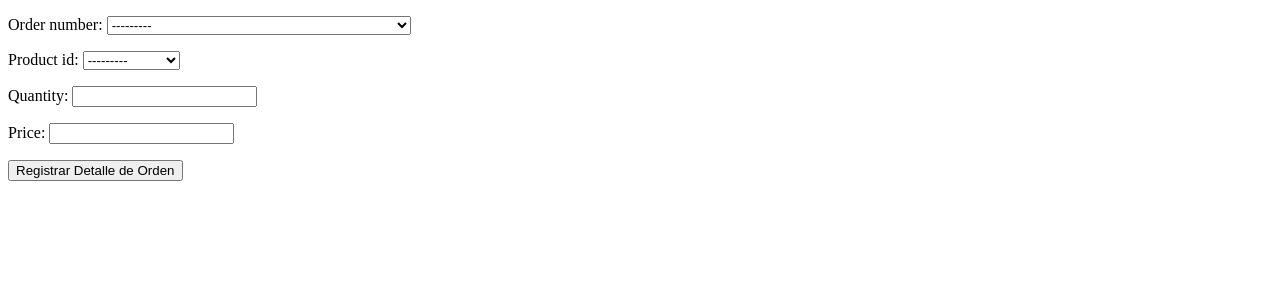
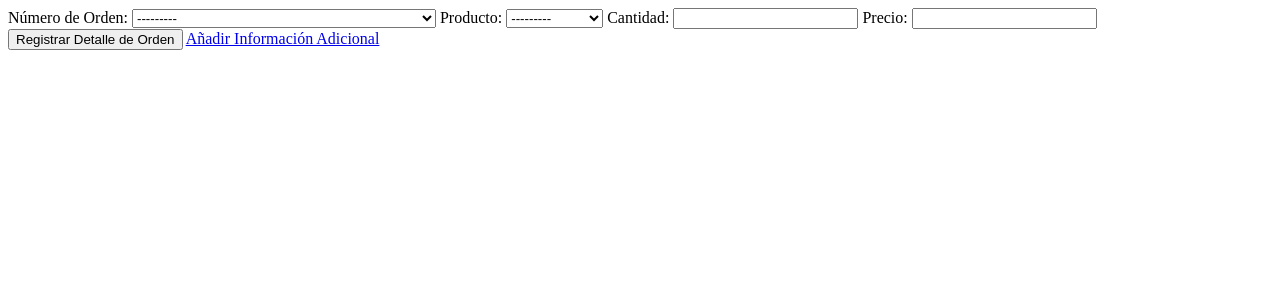
Before and after one commit to Samhernesp/PolyglotSystem, a Django app: page /orderDetail/ in a window 1280 px wide. Shown: the top 300 px of the page. Run offline with Django 4.2, Linux system fonts and the light colour scheme; tables that the repository leaves empty hold one stand-in row (values such as "Sample post").

Commit message:
fix product details view

```diff
--- a/clients/templates/registerOrderDetail.html
+++ b/clients/templates/registerOrderDetail.html
@@ -1,13 +1,24 @@
 <!DOCTYPE html>
-<html>
+<html lang="en">
 <head>
+    <meta charset="UTF-8">
+    <meta name="viewport" content="width=device-width, initial-scale=1.0">
     <title>Registrar Detalle de Orden</title>
+
 </head>
 <body>
-<form method="post">
-    {% csrf_token %}
-    {{ form.as_p }}
-    <button type="submit">Registrar Detalle de Orden</button>
-</form>
+    <form method="post">
+        {% csrf_token %}
+        <label for="{{ form.order_number.id_for_label }}">Número de Orden:</label>
+        {{ form.order_number }}
+        <label for="{{ form.product_id.id_for_label }}">Producto:</label>
+        {{ form.product_id }}
+        <label for="{{ form.quantity.id_for_label }}">Cantidad:</label>
+        {{ form.quantity }}
+        <label for="{{ form.price.id_for_label }}">Precio:</label>
+        {{ form.price }}
+        <button type="submit">Registrar Detalle de Orden</button>
+        <a href="{% url 'aditionalData' %}">Añadir Información Adicional</a>
+    </form>
 </body>
 </html>
```
